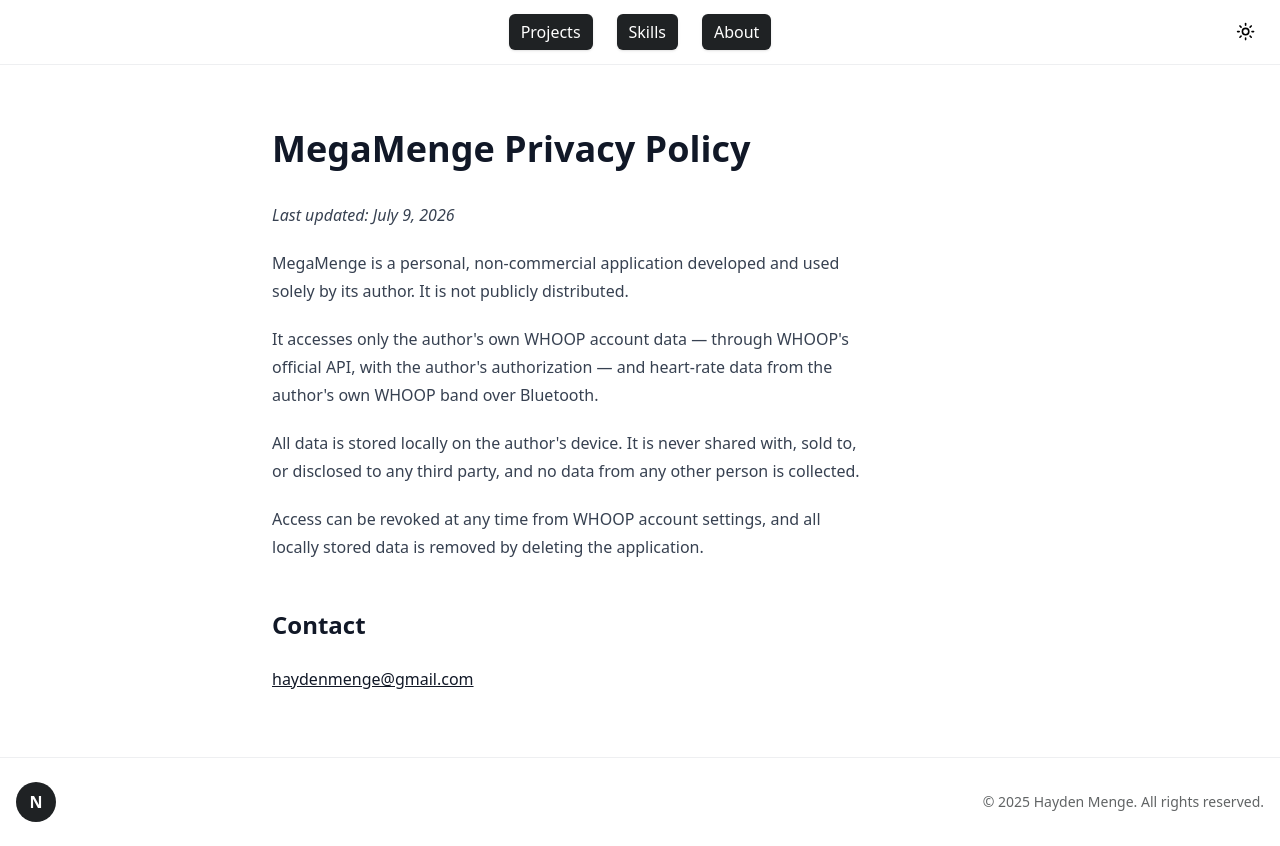
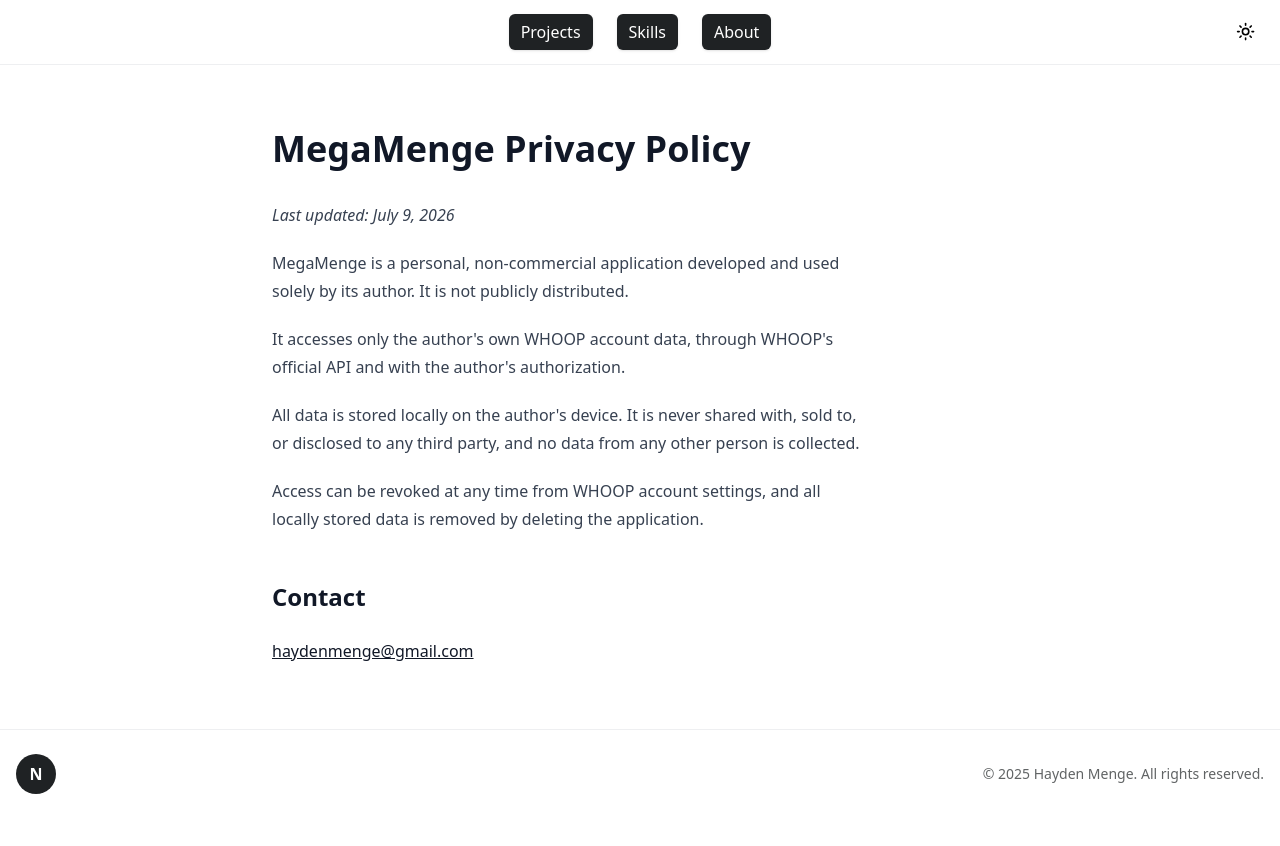
Before and after one commit to hemenge133/shadcn-profile, a Next.js app: page /whoop/privacy in a window 1280 px wide. After the commit the page ends 818 px from the top, so only its background shows below. Built offline with nearby package versions, Linux system fonts and the light colour scheme; what @tailwindcss/nesting would draw is missing.

Commit message:
Privacy policy: describe official-API access only

```diff
--- a/src/app/whoop/privacy/page.tsx
+++ b/src/app/whoop/privacy/page.tsx
@@ -19,9 +19,8 @@
           solely by its author. It is not publicly distributed.
         </p>
         <p>
-          It accesses only the author&apos;s own WHOOP account data — through
-          WHOOP&apos;s official API, with the author&apos;s authorization — and
-          heart-rate data from the author&apos;s own WHOOP band over Bluetooth.
+          It accesses only the author&apos;s own WHOOP account data, through
+          WHOOP&apos;s official API and with the author&apos;s authorization.
         </p>
         <p>
           All data is stored locally on the author&apos;s device. It is never
```
